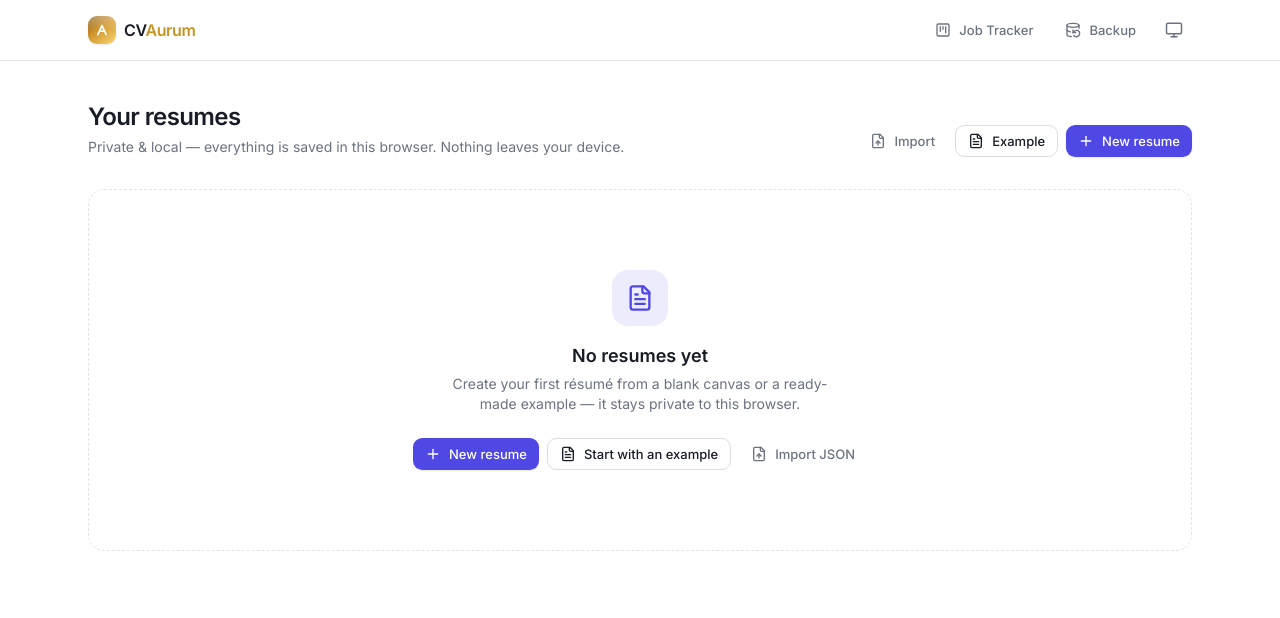
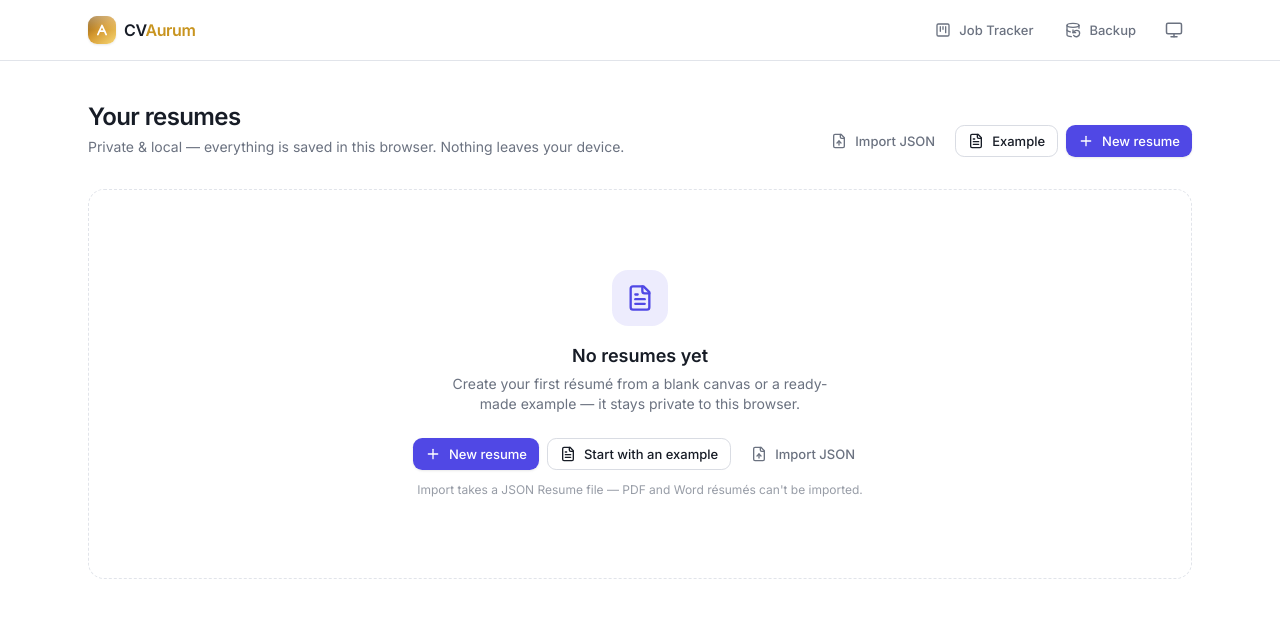
Before and after one commit to akhil-dara/CVAurum, a React (Vite) app: page /app in a window 1280 px wide. Shown: the top 618 px of the page. Built offline with nearby package versions, Linux system fonts and the light colour scheme.

Commit message:
Dashboard: same import clarity as the homepage
Relabel the toolbar 'Import' button to 'Import JSON' with an explicit tooltip,
and add a note under the empty-state actions that import takes a JSON Resume file
and PDF/Word resumes can't be imported — so /app doesn't mislead either.

```diff
--- a/src/routes/Dashboard.tsx
+++ b/src/routes/Dashboard.tsx
@@ -104,8 +104,8 @@ export function Dashboard() {
             <p className="mt-1 text-sm text-muted-foreground">Private &amp; local — everything is saved in this browser. Nothing leaves your device.</p>
           </div>
           <div className="flex gap-2">
-            <button className="btn-ghost btn-sm" onClick={() => fileRef.current?.click()} title="Import a JSON Resume file">
-              <FileUp className="h-4 w-4" /> Import
+            <button className="btn-ghost btn-sm" onClick={() => fileRef.current?.click()} title="Import a JSON Resume file (.json) — not a PDF or Word doc">
+              <FileUp className="h-4 w-4" /> Import JSON
             </button>
             <button className="btn-outline btn-sm" onClick={() => create(true)} title="Create a resume pre-filled with example content">
               <FileText className="h-4 w-4" /> Example
@@ -155,10 +155,11 @@ function EmptyState({ onNew, onExample, onImport }: { onNew: () => void; onExamp
         <button className="btn-outline btn-sm" onClick={onExample}>
           <FileText className="h-4 w-4" /> Start with an example
         </button>
-        <button className="btn-ghost btn-sm" onClick={onImport}>
+        <button className="btn-ghost btn-sm" onClick={onImport} title="Import a JSON Resume file (.json) — not a PDF or Word doc">
           <FileUp className="h-4 w-4" /> Import JSON
         </button>
       </div>
+      <p className="mt-3 text-xs text-muted-foreground/70">Import takes a JSON Resume file — PDF and Word résumés can't be imported.</p>
     </div>
   )
 }
```
